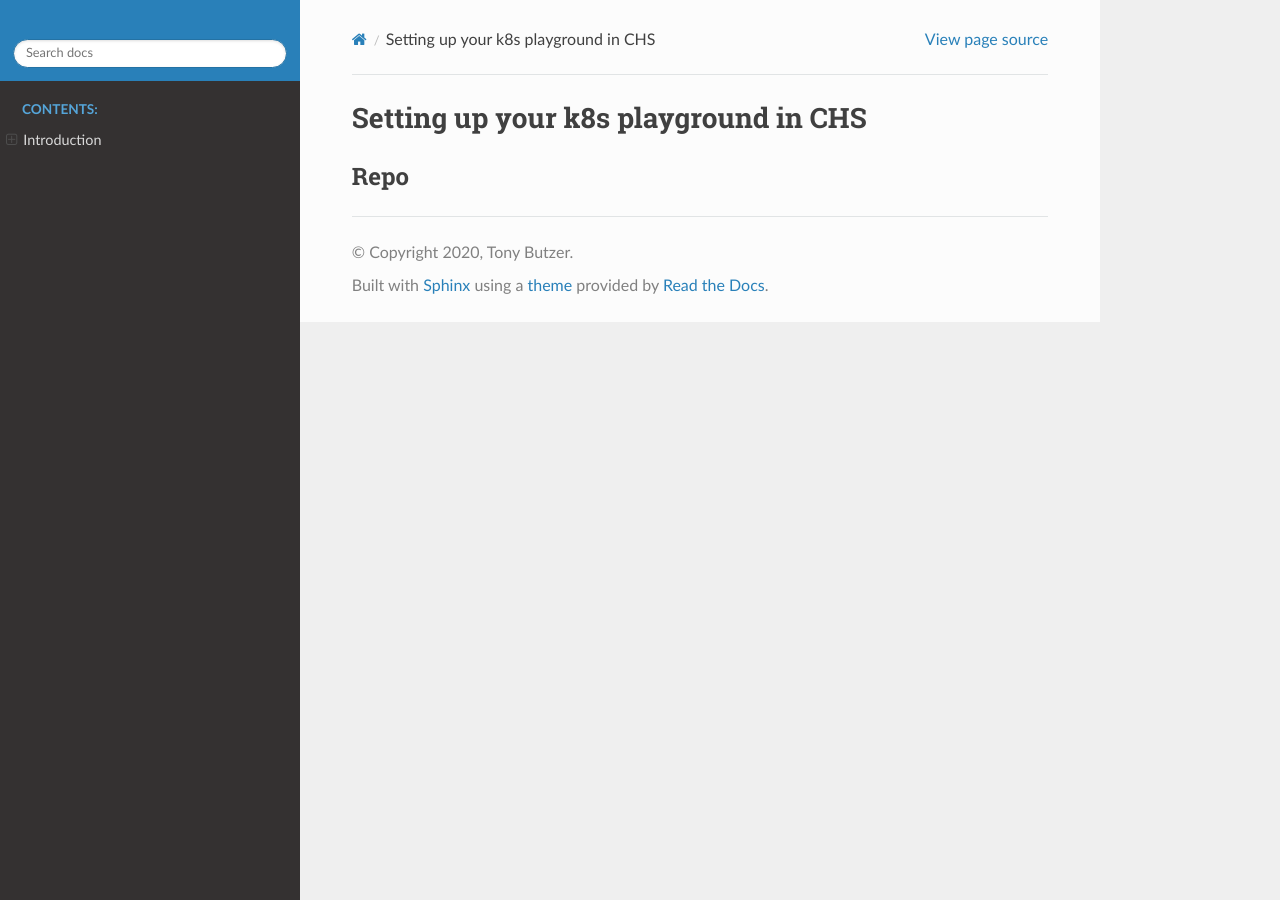
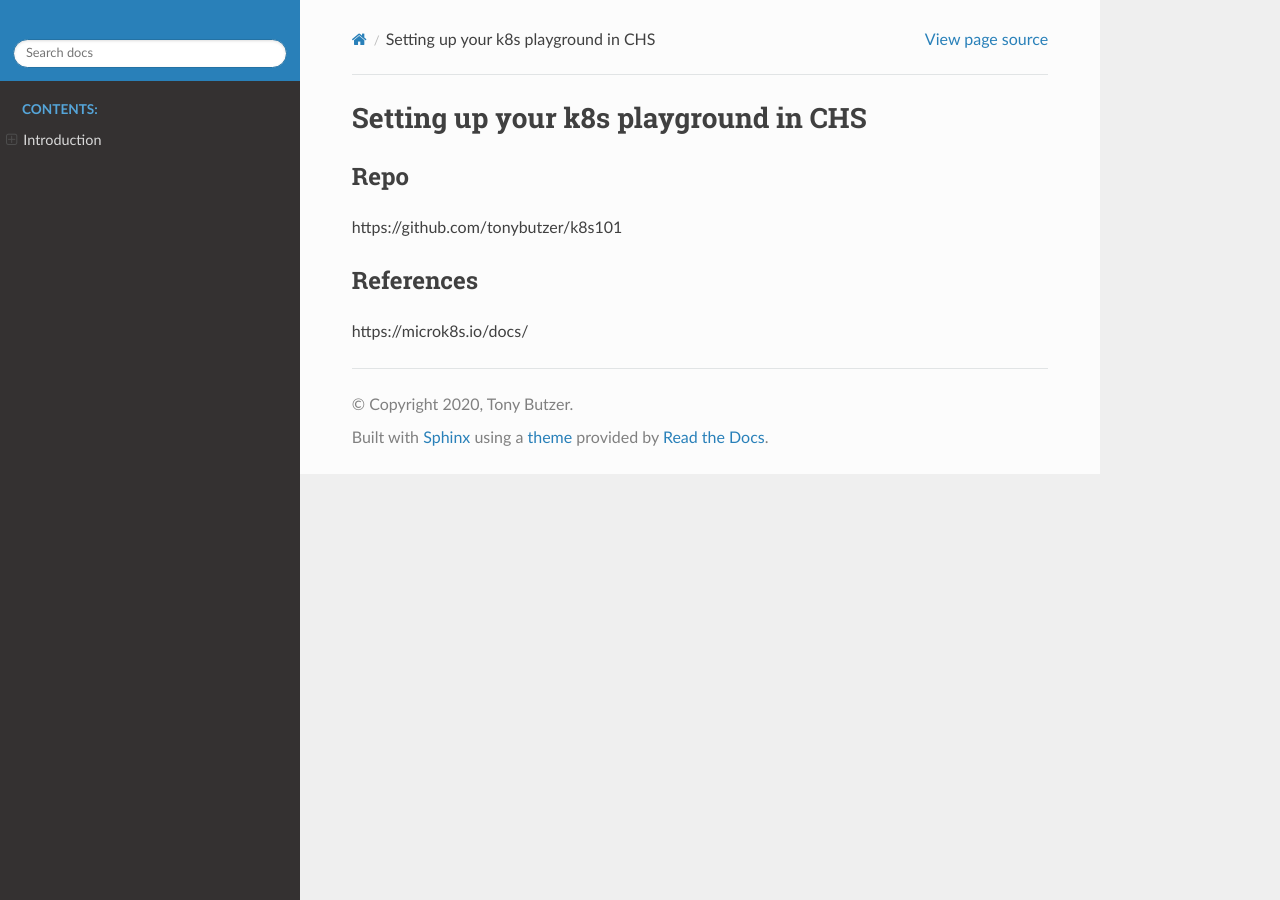
Before and after one commit to tonybutzer/k8s101, a Sphinx documentation site: the page built from docs/source/11chapter1.md, in a window 1280 px wide. Built offline with Sphinx 7.4.7 and the Read the Docs theme 2.0.0, drawn with Linux system fonts in a browser that asks for light colours.

Commit message:
automatic git update from Makefile

```diff
--- a/docs/source/11chapter1.md
+++ b/docs/source/11chapter1.md
@@ -1,3 +1,8 @@
 # Setting up your k8s playground in CHS
 
 ## Repo
+https://github.com/tonybutzer/k8s101
+
+
+## References
+https://microk8s.io/docs/
```
